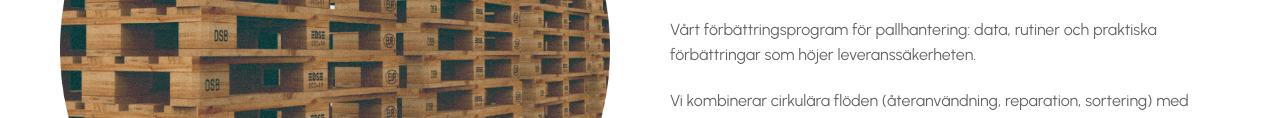
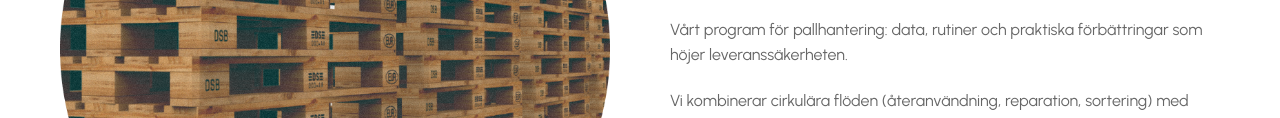
Before and after one commit to dege96/skarholmens-pall2, a plain HTML site: page index.html in a window 1280 px wide. Shown: the part 2527-2645 px from the top of the page. Drawn offline with Linux system fonts and the light colour scheme.

Commit message:
fix: uppdatera löftessektion och CTA

```diff
--- a/index.html
+++ b/index.html
@@ -967,7 +967,7 @@
                 </div>
                 <div class="content-text">
                     <h2 id="pallhantering">Pallhantering</h2>
-                    <p>Vårt förbättringsprogram för pallhantering: data, rutiner och praktiska förbättringar som höjer leveranssäkerheten.</p>
+                    <p>Vårt program för pallhantering: data, rutiner och praktiska förbättringar som höjer leveranssäkerheten.</p>
                     <p>Vi kombinerar cirkulära flöden (återanvändning, reparation, sortering) med spårbarhet och rapportering – rent och grönt.</p>
                 </div>
             </div>
```
Also changed, not shown: 1 other file.
